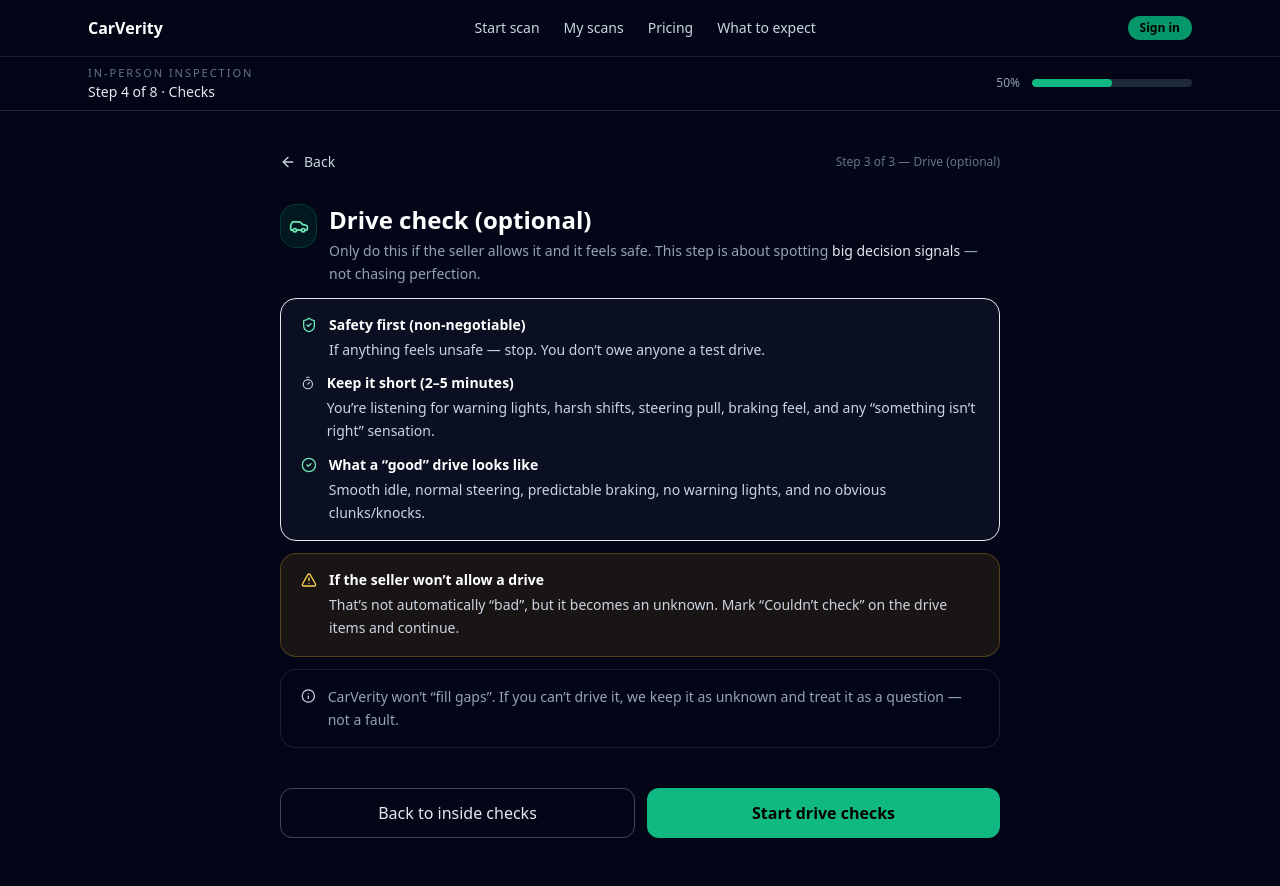
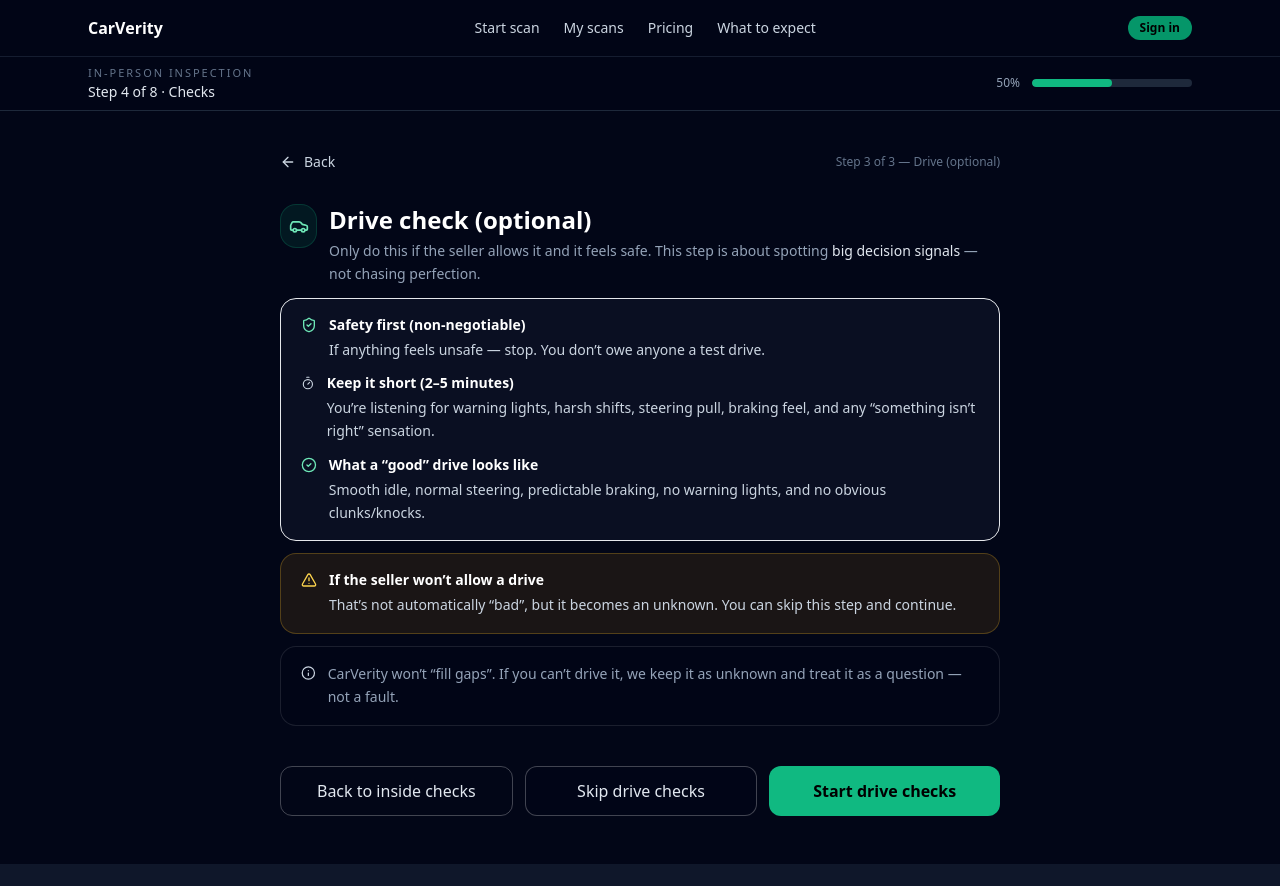
Before and after one commit to jeremy-swallow/carverity-clean, a React (Vite) app: page /scan/in-person/checks/drive-intro in a window 1280 px wide. After the commit the page ends 864 px from the top, so only its background shows below. Built offline with nearby package versions, Linux system fonts and the light colour scheme; no server answers.

Commit message:
Add skip option + clear drive check state before starting

```diff
--- a/src/pages/InPersonChecksDriveIntro.tsx
+++ b/src/pages/InPersonChecksDriveIntro.tsx
@@ -14,6 +14,21 @@ import {
 import { loadProgress, saveProgress } from "../utils/scanProgress";
 
 const DRIVE_CHECK_IDS = ["steering", "noise-hesitation", "adas-systems"];
+
+function removeDriveChecksFromProgress(progress: any) {
+  const nextChecks = { ...(progress?.checks ?? {}) };
+
+  for (const id of DRIVE_CHECK_IDS) {
+    if (nextChecks[id]) {
+      delete nextChecks[id];
+    }
+  }
+
+  return {
+    ...(progress ?? {}),
+    checks: nextChecks,
+  };
+}
 
 export default function InPersonChecksDriveIntro() {
   const navigate = useNavigate();
@@ -34,21 +49,29 @@ export default function InPersonChecksDriveIntro() {
     // we want a clean slate when they proceed.
     const latest: any = loadProgress();
 
-    const nextChecks = { ...(latest?.checks ?? {}) };
-
-    for (const id of DRIVE_CHECK_IDS) {
-      if (nextChecks[id]) {
-        delete nextChecks[id];
-      }
-    }
+    const cleaned = removeDriveChecksFromProgress(latest);
 
     saveProgress({
-      ...(latest ?? {}),
+      ...cleaned,
       step: "/scan/in-person/checks/drive",
-      checks: nextChecks,
     });
 
     navigate("/scan/in-person/checks/drive");
+  }
+
+  function skipDriveChecks() {
+    // If user can't / won't drive, we should NOT force them into drive checks.
+    // Also clear any previous drive answers so nothing stays highlighted.
+    const latest: any = loadProgress();
+
+    const cleaned = removeDriveChecksFromProgress(latest);
+
+    saveProgress({
+      ...cleaned,
+      step: "/scan/in-person/summary",
+    });
+
+    navigate("/scan/in-person/summary");
   }
 
   return (
@@ -62,9 +85,7 @@ export default function InPersonChecksDriveIntro() {
           Back
         </button>
 
-        <div className="text-xs text-slate-500">
-          Step 3 of 3 — Drive (optional)
-        </div>
+        <div className="text-xs text-slate-500">Step 3 of 3 — Drive (optional)</div>
       </div>
 
       <div className="space-y-3">
@@ -78,11 +99,9 @@ export default function InPersonChecksDriveIntro() {
               Drive check (optional)
             </h1>
             <p className="text-sm text-slate-400 leading-relaxed">
-              Only do this if the seller allows it and it feels safe. This step
-              is about spotting{" "}
-              <span className="text-slate-200 font-medium">
-                big decision signals
-              </span>{" "}
+              Only do this if the seller allows it and it feels safe. This step is
+              about spotting{" "}
+              <span className="text-slate-200 font-medium">big decision signals</span>{" "}
               — not chasing perfection.
             </p>
           </div>
@@ -96,8 +115,7 @@ export default function InPersonChecksDriveIntro() {
                 Safety first (non-negotiable)
               </p>
               <p className="text-sm text-slate-300 mt-1 leading-relaxed">
-                If anything feels unsafe — stop. You don’t owe anyone a test
-                drive.
+                If anything feels unsafe — stop. You don’t owe anyone a test drive.
               </p>
             </div>
           </div>
@@ -137,8 +155,8 @@ export default function InPersonChecksDriveIntro() {
                 If the seller won’t allow a drive
               </p>
               <p className="text-sm text-slate-300 mt-1 leading-relaxed">
-                That’s not automatically “bad”, but it becomes an unknown. Mark
-                “Couldn’t check” on the drive items and continue.
+                That’s not automatically “bad”, but it becomes an unknown. You can
+                skip this step and continue.
               </p>
             </div>
           </div>
@@ -155,13 +173,21 @@ export default function InPersonChecksDriveIntro() {
         </div>
       </div>
 
-      <div className="flex gap-3 pt-2">
+      <div className="flex flex-col sm:flex-row gap-3 pt-2">
         <button
           type="button"
           onClick={() => navigate("/scan/in-person/checks/inside")}
           className="flex-1 rounded-xl border border-white/25 px-4 py-3 text-slate-200"
         >
           Back to inside checks
+        </button>
+
+        <button
+          type="button"
+          onClick={skipDriveChecks}
+          className="flex-1 rounded-xl border border-white/25 bg-slate-950/30 hover:bg-slate-900 px-4 py-3 text-slate-200"
+        >
+          Skip drive checks
         </button>
 
         <button
```
